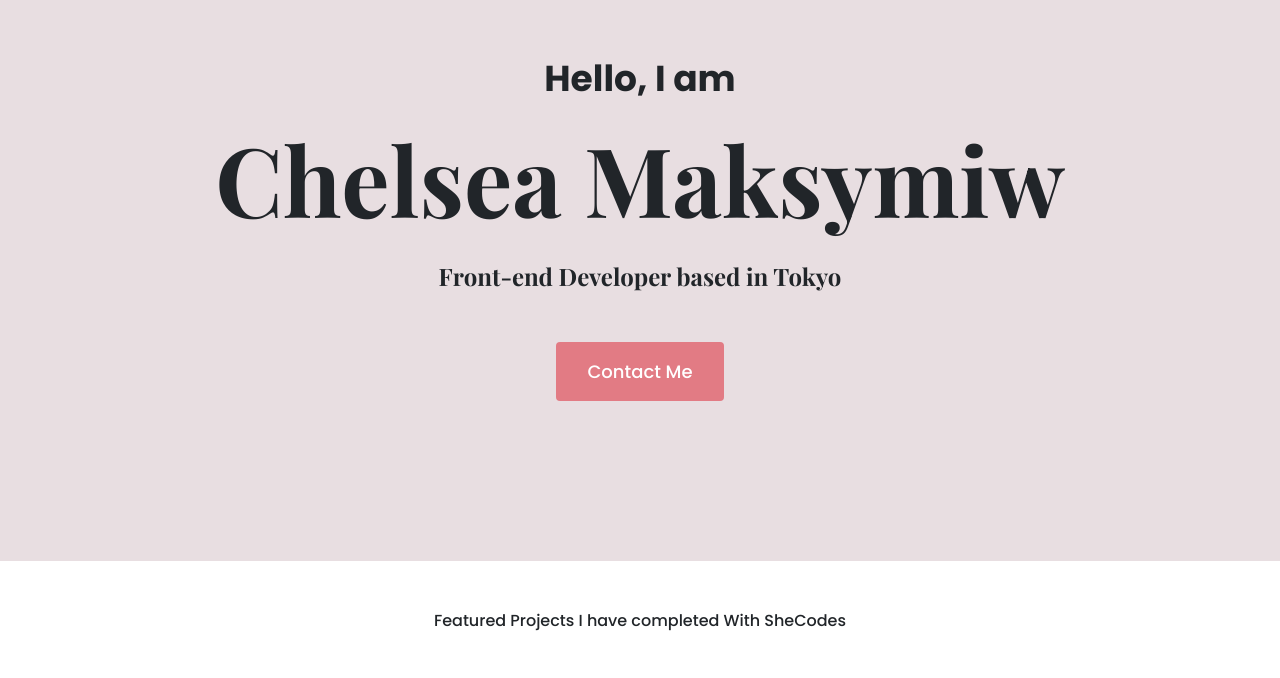
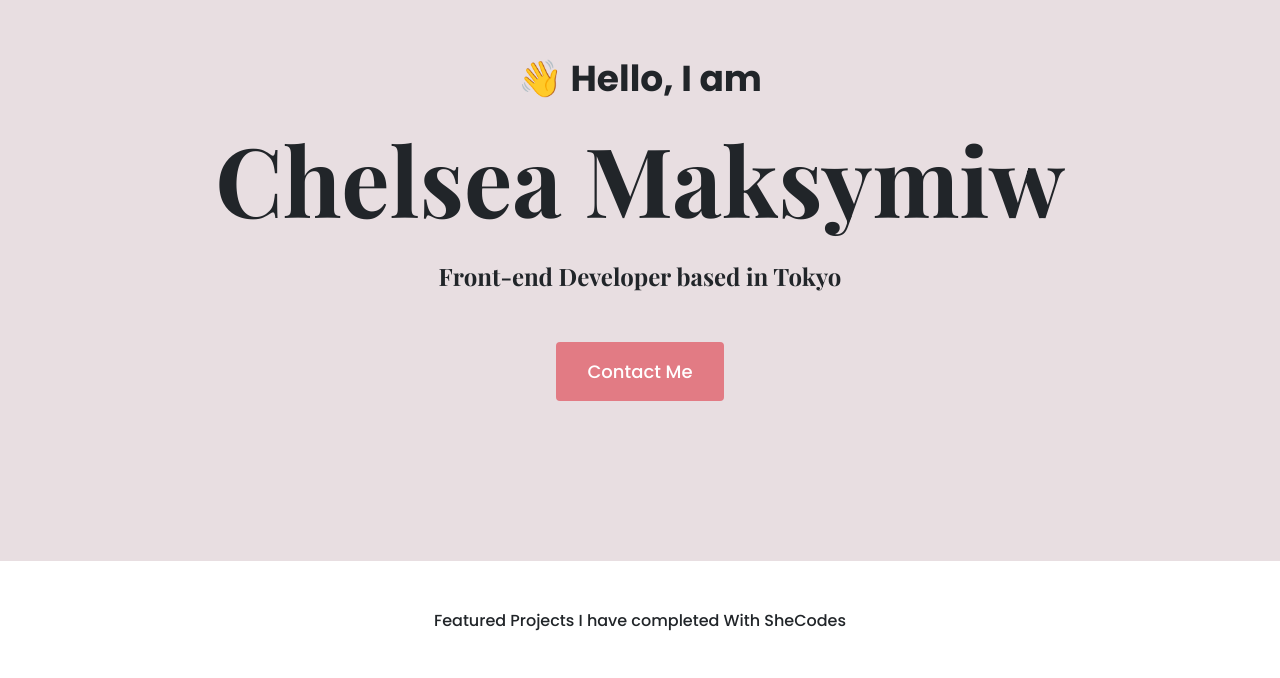
Before and after one commit to hokusai92/portfolio-project, a plain HTML site: page index.html in a window 1280 px wide. Shown: the part 108-786 px from the top of the page. Drawn offline with nearby package versions, Linux system fonts and the light colour scheme.

Commit message:
Adding details to Homepage

```diff
--- a/index.html
+++ b/index.html
@@ -4,7 +4,7 @@
     <meta charset="UTF-8" />
     <meta http-equiv="X-UA-Compatible" content="IE=edge" />
     <meta name="viewport" content="width=device-width, initial-scale=1.0" />
-    <title>Document</title>
+    <title>Portfolio Project</title>
     <script
       src="https://cdn.jsdelivr.net/npm/bootstrap@5.2.0-beta1/dist/js/bootstrap.bundle.min.js"
       integrity="sha384-pprn3073KE6tl6bjs2QrFaJGz5/SUsLqktiwsUTF55Jfv3qYSDhgCecCxMW52nD2"
@@ -30,7 +30,7 @@
   </head>
   <body>
     <div class="hero">
-      <p>Hello, I am</p>
+      <p>👋 Hello, I am</p>
       <h1>Chelsea Maksymiw</h1>
       <h2 class="mb-5">Front-end Developer based in Tokyo</h2>
       <div>
```
